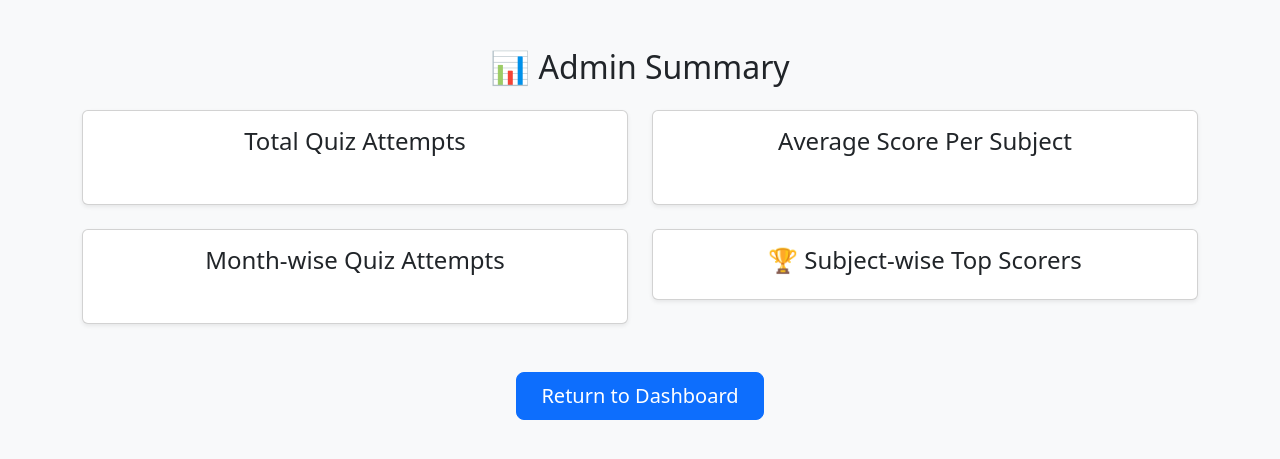
After one commit to AdityaIITM9790/Quiz_Master-V1, a Flask app: template templates/admin_summary.html in a window 1280 px wide. The commit adds this page. Shown: the top 459 px of the page. Run offline with Flask 3, Linux system fonts and the light colour scheme; the template is opened without the code that fills it, so the values that code supplies are empty.

Commit message:
added admin summary and fixed bugs in admin login and user summary page

```diff
--- a/templates/admin_dash.html
+++ b/templates/admin_dash.html
@@ -23,7 +23,7 @@
                     <li class="nav-item"><a class="nav-link active text-light" href="/admin_dash">Home</a></li>
                     <li class="nav-item"><a class="nav-link text-light" href="/quiz_creator" target="_blank">Quiz</a>
                     </li>
-                    <li class="nav-item"><a class="nav-link text-light" href="#">Summary</a></li>
+                    <li class="nav-item"><a class="nav-link text-light" href="/admin_summary">Summary</a></li>
                     <li class="nav-item"><a class="nav-link text-danger fw-bold" href="/login">Logout</a></li>
                 </ul>
 
--- /dev/null
+++ b/templates/admin_summary.html
@@ -0,0 +1,79 @@
+<!DOCTYPE html>
+<html lang="en">
+<head>
+    <meta charset="UTF-8">
+    <meta name="viewport" content="width=device-width, initial-scale=1.0">
+    <title>Admin Summary</title>
+
+    <!-- Bootstrap CSS -->
+    <link href="https://cdn.jsdelivr.net/npm/bootstrap@5.3.0/dist/css/bootstrap.min.css" rel="stylesheet">
+</head>
+<body class="bg-light">
+
+    <div class="container mt-5">
+        <h2 class="text-center mb-4">📊 Admin Summary</h2>
+
+        <div class="row">
+            <!-- Total Quiz Attempts -->
+            <div class="col-md-6">
+                <div class="card shadow-sm">
+                    <div class="card-body text-center">
+                        <h4>Total Quiz Attempts</h4>
+                        <img src="{{ quiz_attempts_chart }}" class="img-fluid rounded">
+                    </div>
+                </div>
+            </div>
+
+            <!-- Average Score Per Subject -->
+            <div class="col-md-6">
+                <div class="card shadow-sm">
+                    <div class="card-body text-center">
+                        <h4>Average Score Per Subject</h4>
+                        <img src="{{ avg_score_chart }}" class="img-fluid rounded">
+                    </div>
+                </div>
+            </div>
+        </div>
+
+        <div class="row mt-4">
+            <!-- Month-wise Quiz Attempts -->
+            <div class="col-md-6">
+                <div class="card shadow-sm">
+                    <div class="card-body text-center">
+                        <h4>Month-wise Quiz Attempts</h4>
+                        <img src="{{ month_chart }}" class="img-fluid rounded">
+                    </div>
+                </div>
+            </div>
+
+            <!-- Subject-wise Top Scorers -->
+            <div class="col-md-6">
+                <div class="card shadow-sm">
+                    <div class="card-body">
+                        <h4 class="text-center">🏆 Subject-wise Top Scorers</h4>
+                        <div class="overflow-auto" style="max-height: 300px;">
+                            <ul class="list-group">
+                                {% for subject, username, score in subject_top_scorers %}
+                                <li class="list-group-item d-flex justify-content-between">
+                                    <strong>{{ subject }}</strong>
+                                    <span>{{ username }} ({{ score }} points)</span>
+                                </li>
+                                {% endfor %}
+                            </ul>
+                        </div>
+                    </div>
+                </div>
+            </div>
+        </div>
+
+        <!-- Return Button -->
+        <div class="text-center mt-5 mb-5">
+            <a href="/admin_dash" class="btn btn-primary btn-lg px-4">Return to Dashboard</a>
+        </div>
+    </div>
+
+    <!-- Bootstrap JS -->
+    <script src="https://cdn.jsdelivr.net/npm/bootstrap@5.3.0/dist/js/bootstrap.bundle.min.js"></script>
+
+</body>
+</html>
--- a/templates/user_dash.html
+++ b/templates/user_dash.html
@@ -33,7 +33,7 @@
                     </li>
                 </ul>
                 <!-- Search Bar and Welcome Message -->
-                <form class="d-flex" action="/user_dash" style="min-width: 350px;">
+                <form class="d-flex" action="/user_dash/{{this_user.id}}" style="min-width: 350px;">
                     <input class="form-control me-3 w-150" type="search" name="search"
                         placeholder="Search Chapter or Subject..." aria-label="Search" value="{{ search_query }}">
                     <button class=" btn btn-outline-light" type="submit">Search</button>
```
Also changed, not shown: templates/login.html (+20 -8 lines), templates/register.html (+28 -7 lines), templates/user_summary.html (+34 -15 lines).
